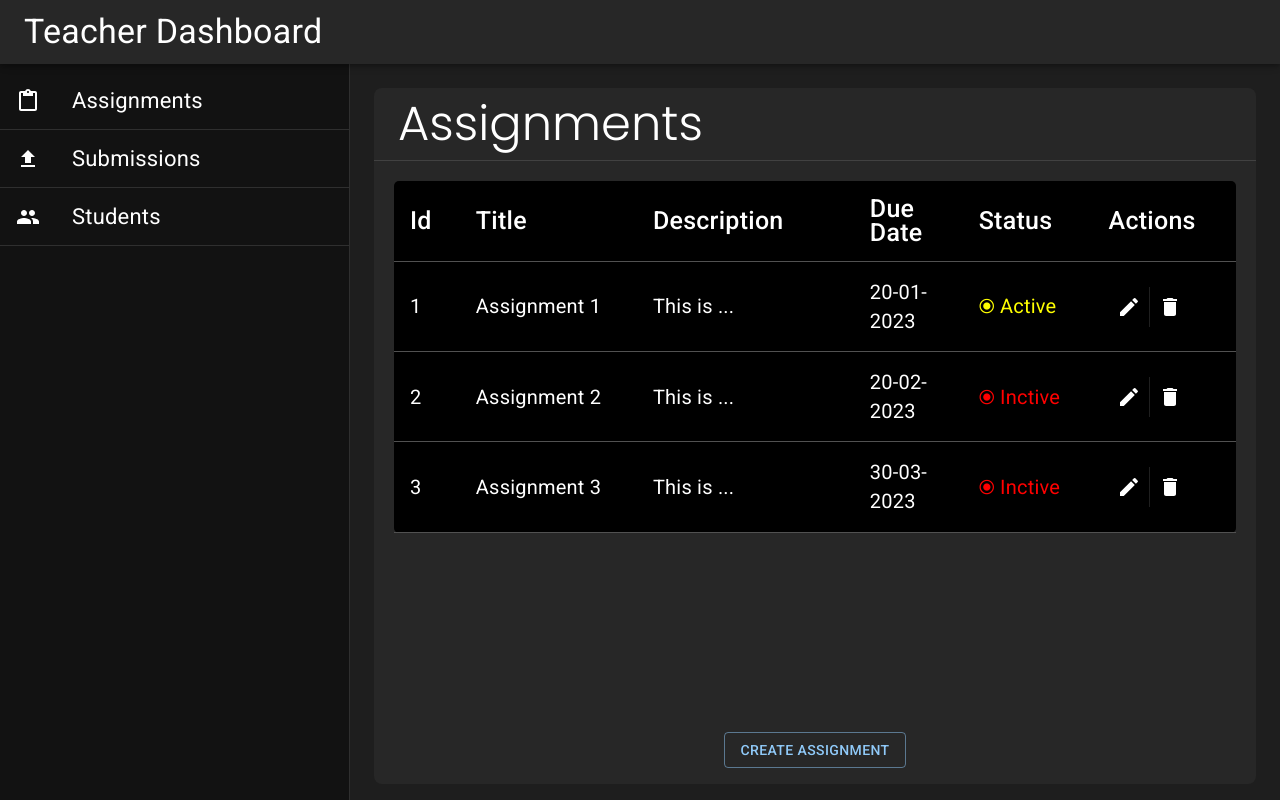
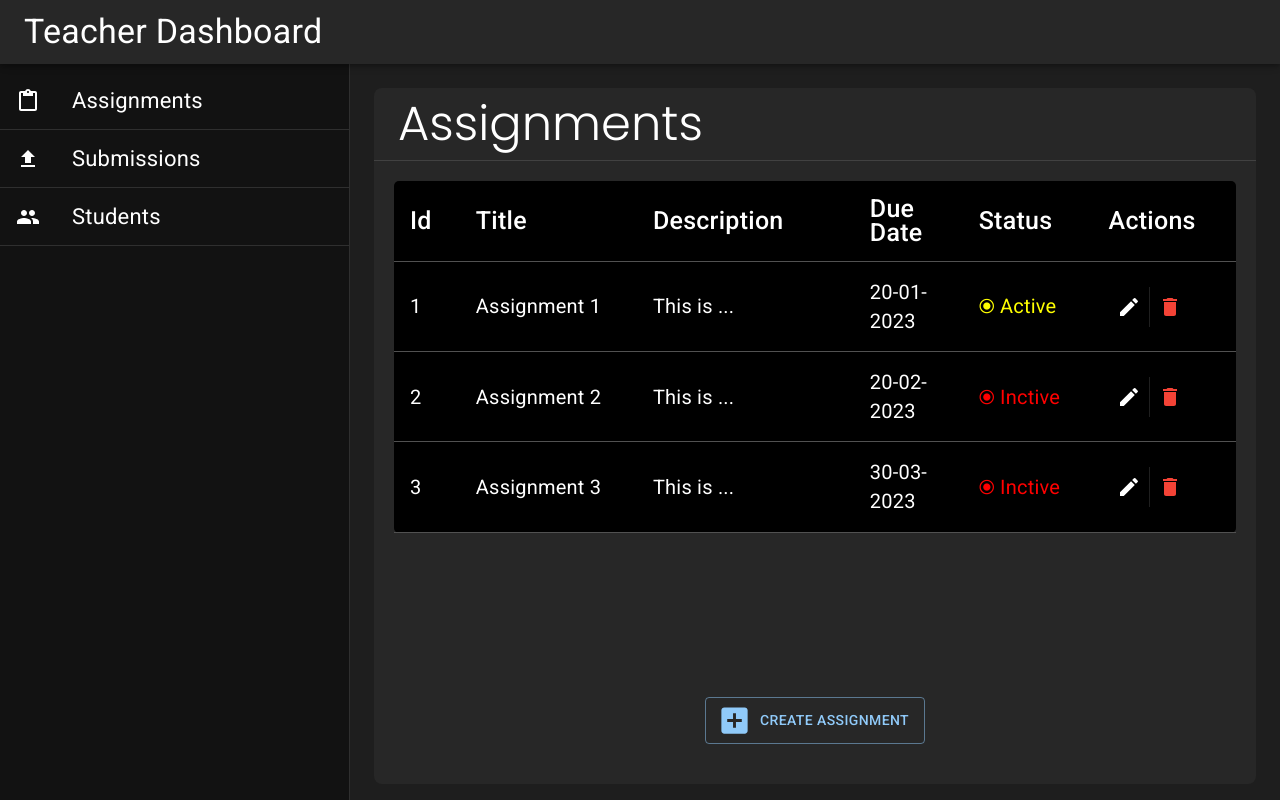
Before and after one commit to WinayGupta777/Assignment_Management, a React (Create React App) app in the folder frontend/: page /teacher/assignment in a window 1280 px wide. Built offline with nearby package versions, Linux system fonts and the light colour scheme.

Commit message:
Look of 'Create Assignment' changed;

```diff
--- a/frontend/src/components/teacher/AssignmentPage.js
+++ b/frontend/src/components/teacher/AssignmentPage.js
@@ -1,7 +1,6 @@
 import React from 'react';
 import { Box, Divider, Typography, Table, TableCell, TableContainer, TableHead, TableRow, TableBody, IconButton, Button } from '@mui/material';
-import DeleteIcon from '@mui/icons-material/Delete';
-import EditIcon from '@mui/icons-material/Edit';
+import { Delete, Edit, AddBox } from '@mui/icons-material';
 import TableData from "../../json/TableData.json";
 
 const AssignmentPage = () => {
@@ -32,9 +31,10 @@ const AssignmentPage = () => {
                 </Box>
 
                 {/* Button */}
-                <Box sx={{ marginBottom: 2, display: 'flex', justifyContent: 'center' }}>
+                <Box sx={{ marginBottom: 5, display: 'flex', justifyContent: 'center' }}>
 
                     <Button variant='outlined'
+                        startIcon={<AddBox sx={{ height: 35, width: 35 }} />}
                         sx={{ '&:hover': { color: '#ffa500', borderColor: '#ffa500' } }}
                     >
                         Create Assignment
@@ -78,12 +78,12 @@ const AssignmentTable = () => {
                                             display: 'flex', justifyContent: 'space-between', width: '55%',
                                         }}
                                     >
-                                        <IconButton>
-                                            <EditIcon />
+                                        <IconButton >
+                                            <Edit />
                                         </IconButton>
                                         <Divider orientation='vertical' flexItem />
-                                        <IconButton>
-                                            <DeleteIcon />
+                                        <IconButton color='error'>
+                                            <Delete />
                                         </IconButton>
                                     </Box>
                                 </TableCell>
```
